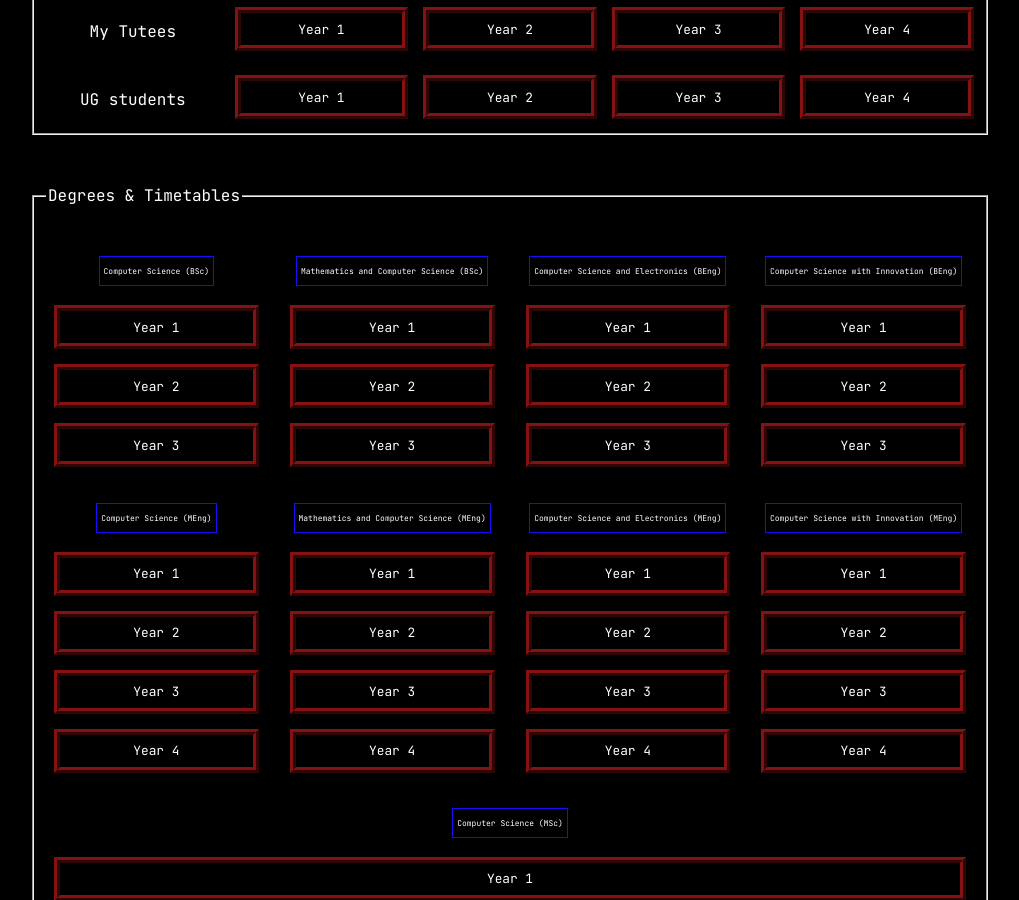
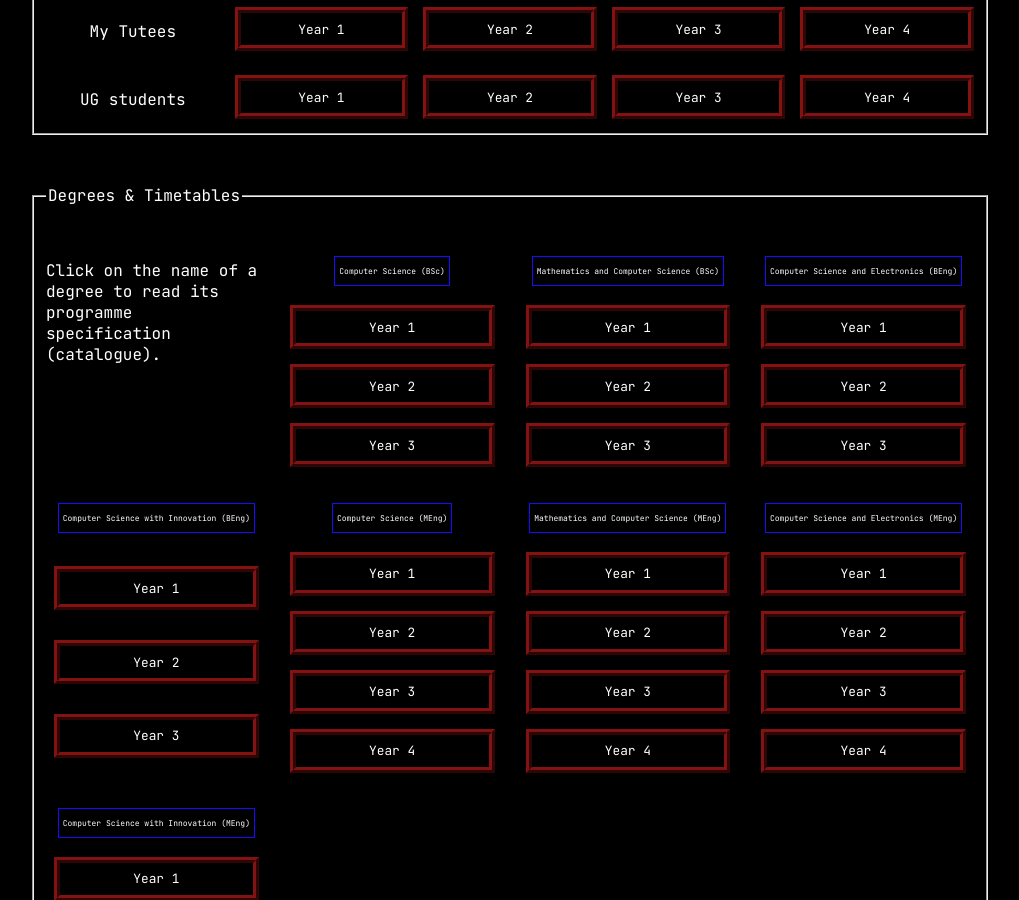
Before and after one commit to cs-uob/dashboard, a Jekyll site: the page built from docs/index.html, in a window 1280 px wide and 900 px high, scrolled down 1418 px. Shown: the whole window, without its empty margins (130-1149 px from the left). Built offline with Jekyll 4.4.1, drawn with Linux system fonts in a browser that asks for light colours.

Commit message:
fixing scripts

```diff
--- a/docs/_includes/degrees.html
+++ b/docs/_includes/degrees.html
@@ -1,6 +1,8 @@
 <fieldset>
   <legend>Degrees & Timetables</legend>
   <div id="timetables">
+
+  <p>Click on the name of a degree to read its programme specification (catalogue).</p>
 
   {% for degree in site.data.degrees.degrees %}
     <div class="degrees" id="degree-{{ degree.code }}">
```
